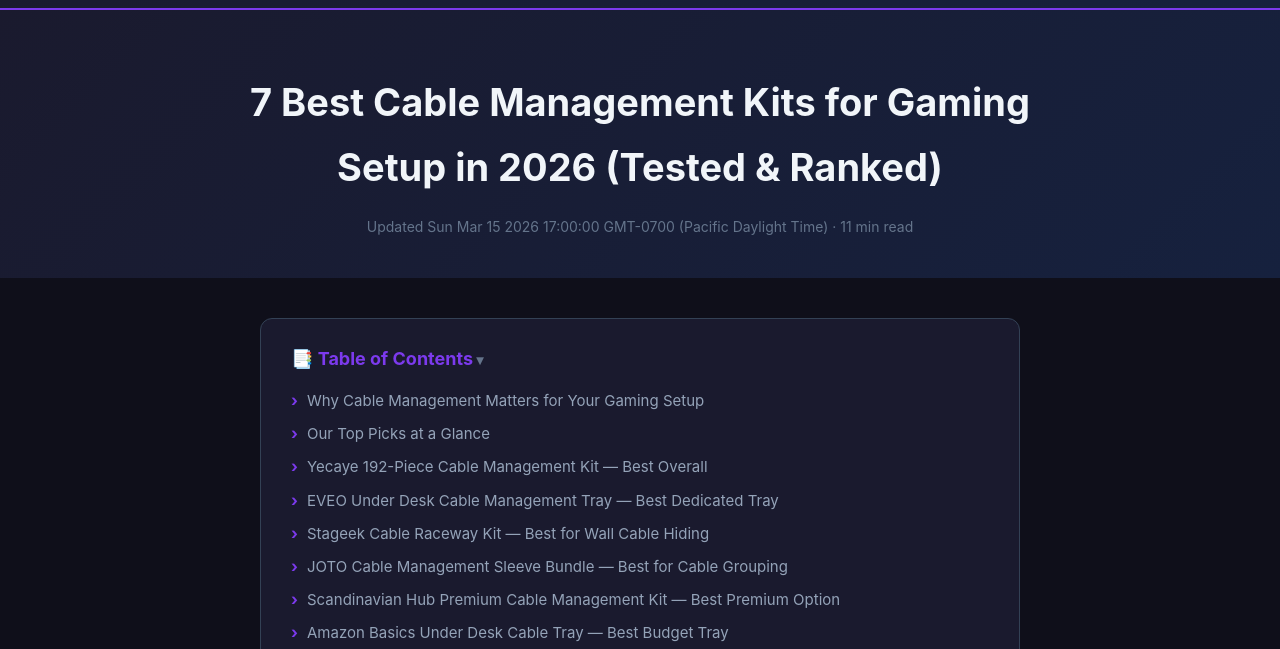
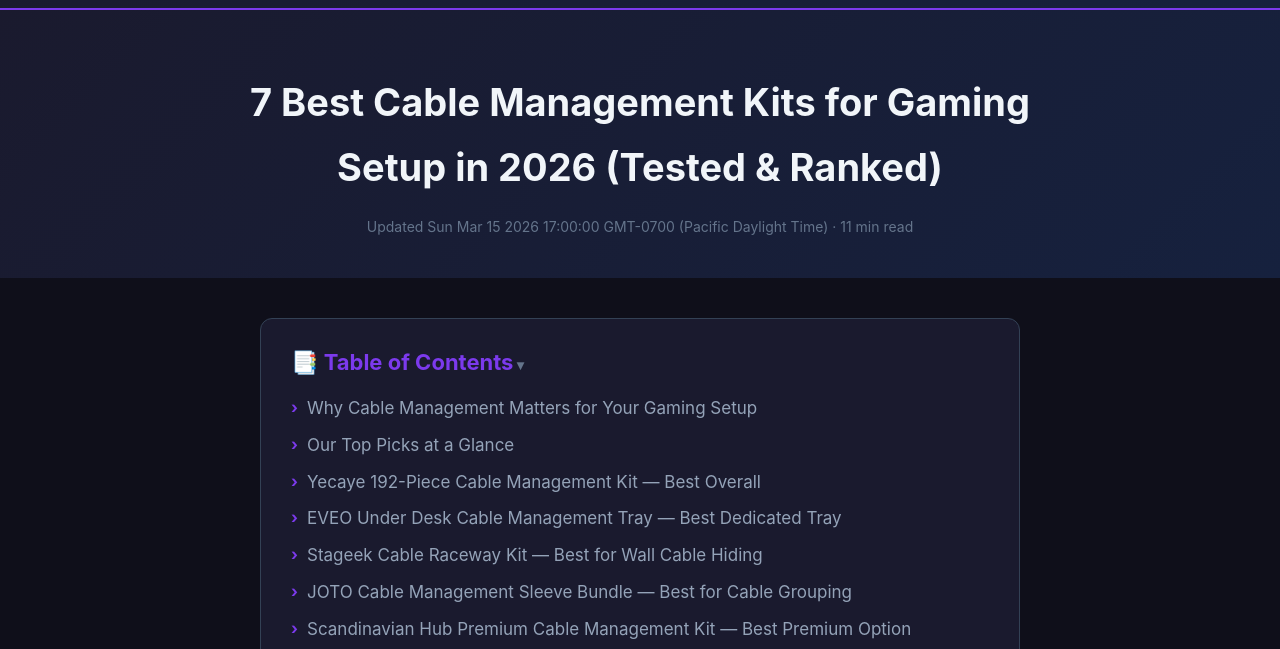
Before and after one commit to yst78664-dotcom/smartgamesetup, a website: page docs/best-cable-management-kit-for-gaming-setup/index.html in a window 1280 px wide. Shown: the part 103-752 px from the top of the page. Drawn offline with Linux system fonts and the light colour scheme.

Commit message:
Enlarge TOC font sizes

```diff
--- a/docs/best-cable-management-kit-for-gaming-setup/index.html
+++ b/docs/best-cable-management-kit-for-gaming-setup/index.html
@@ -51,15 +51,15 @@
 
     /* Table of Contents */
     .toc { background: #1a1a2e; border: 1px solid #334155; border-radius: 12px; padding: 25px 30px; margin-bottom: 30px; }
-    .toc h4 { color: #7c3aed; font-size: 18px; margin-bottom: 12px; cursor: pointer; }
+    .toc h4 { color: #7c3aed; font-size: 22px; margin-bottom: 12px; cursor: pointer; }
     .toc h4::before { content: '📑 '; }
     .toc h4::after { content: ' ▾'; font-size: 14px; color: #64748b; }
     .toc.collapsed h4::after { content: ' ▸'; }
     .toc.collapsed ol { display: none; }
     .toc ul { list-style: none; padding: 0; margin: 0; }
-    .toc li { margin: 6px 0; padding-left: 16px; position: relative; }
+    .toc li { margin: 8px 0; padding-left: 16px; position: relative; }
     .toc li::before { content: "›"; color: #7c3aed; font-weight: 700; position: absolute; left: 0; }
-    .toc a { color: #94a3b8; text-decoration: none; font-size: 15px; }
+    .toc a { color: #94a3b8; text-decoration: none; font-size: 17px; }
     .toc a:hover { color: #22d3ee; }
 
     article { background: #ffffff; border-radius: 12px; padding: 40px; box-shadow: 0 4px 20px rgba(0,0,0,0.3); }
```
Also changed, not shown: docs/best-gaming-desk-setup-accessories/index.html (+3 -3 lines), docs/best-gaming-monitor-for-smart-setup-2026/index.html (+3 -3 lines), docs/best-led-strip-lights-gaming-setup/index.html (+3 -3 lines), docs/best-monitor-arm-for-dual-monitor-gaming-setup/index.html (+3 -3 lines), docs/best-smart-light-bars-for-monitor-gaming/index.html (+3 -3 lines), docs/best-smart-plug-for-gaming-pc-power-management/index.html (+3 -3 lines), docs/best-smart-speaker-for-gaming-room-2026/index.html (+3 -3 lines), docs/govee-vs-philips-hue-gaming-lights/index.html (+3 -3 lines), docs/nanoleaf-panels-vs-govee-hexagon-lights-gaming/index.html (+3 -3 lines), templates/article.html (+3 -3 lines).
